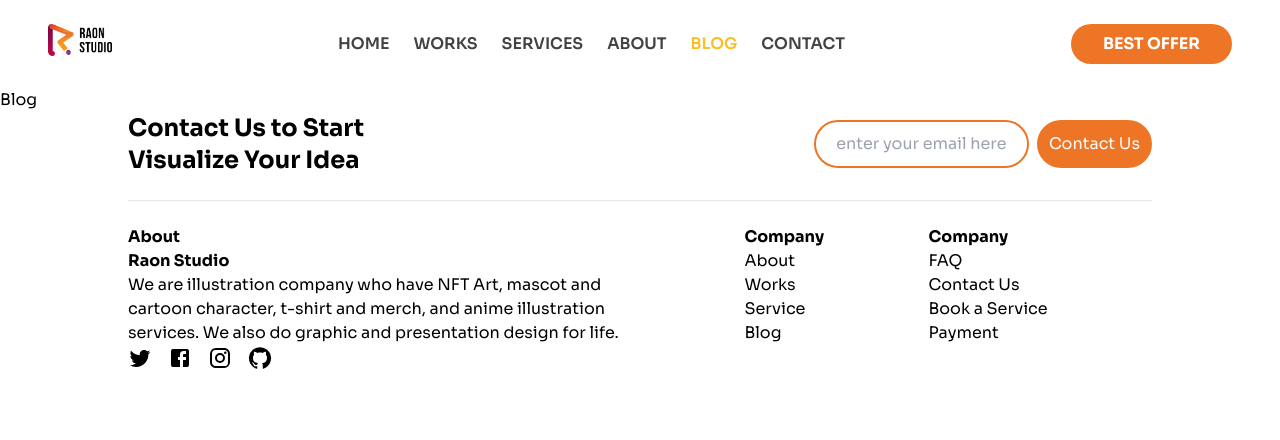
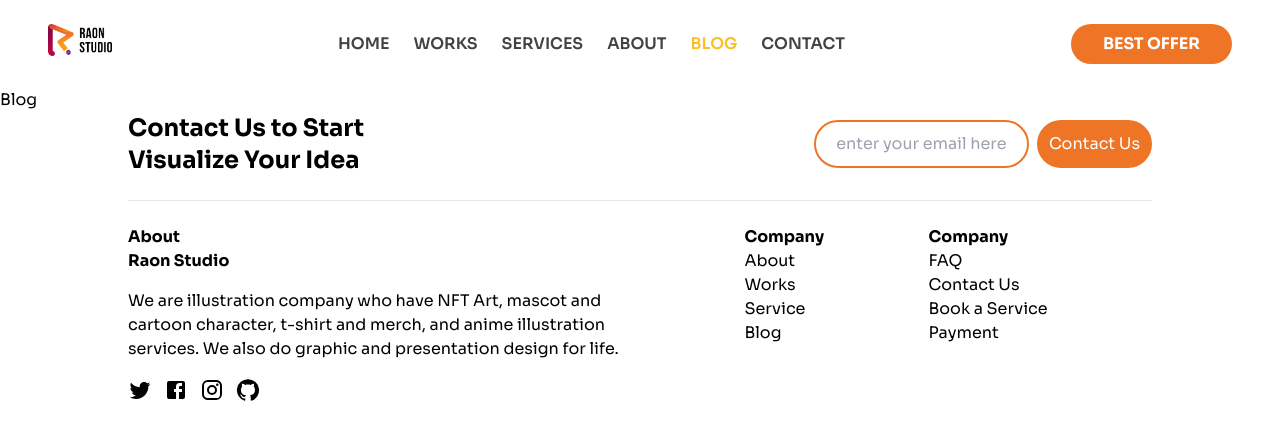
Before and after one commit to naufalarifk/raon-studio, a Next.js app: page /blog in a window 1280 px wide. Shown: the top 440 px of the page. Built offline with nearby package versions, Linux system fonts and the light colour scheme.

Commit message:
footer adjustments

```diff
--- a/components/wrapper/footer/Footer.jsx
+++ b/components/wrapper/footer/Footer.jsx
@@ -15,10 +15,10 @@
       </section>
       <hr className="w-4/5 mx-auto"/>
       <section  className="flex flex-row justify-around w-4/5 mx-auto">
-    <div className="w-1/2">
+    <div className="w-1/2 space-y-4">
         <h1 className="font-bold">About <br/> Raon Studio</h1>
         <p className="">We are illustration company who have NFT Art, mascot and cartoon character, t-shirt and merch, and anime illustration services. We also do graphic and presentation design for life.</p>
-        <ul className="flex flex-row gap-x-4">
+        <ul className="flex flex-row gap-x-3">
             <li><TwitterIcon/></li>
             <li><FacebookIcon/></li>
             <li><InstagramIcon/></li>
```
